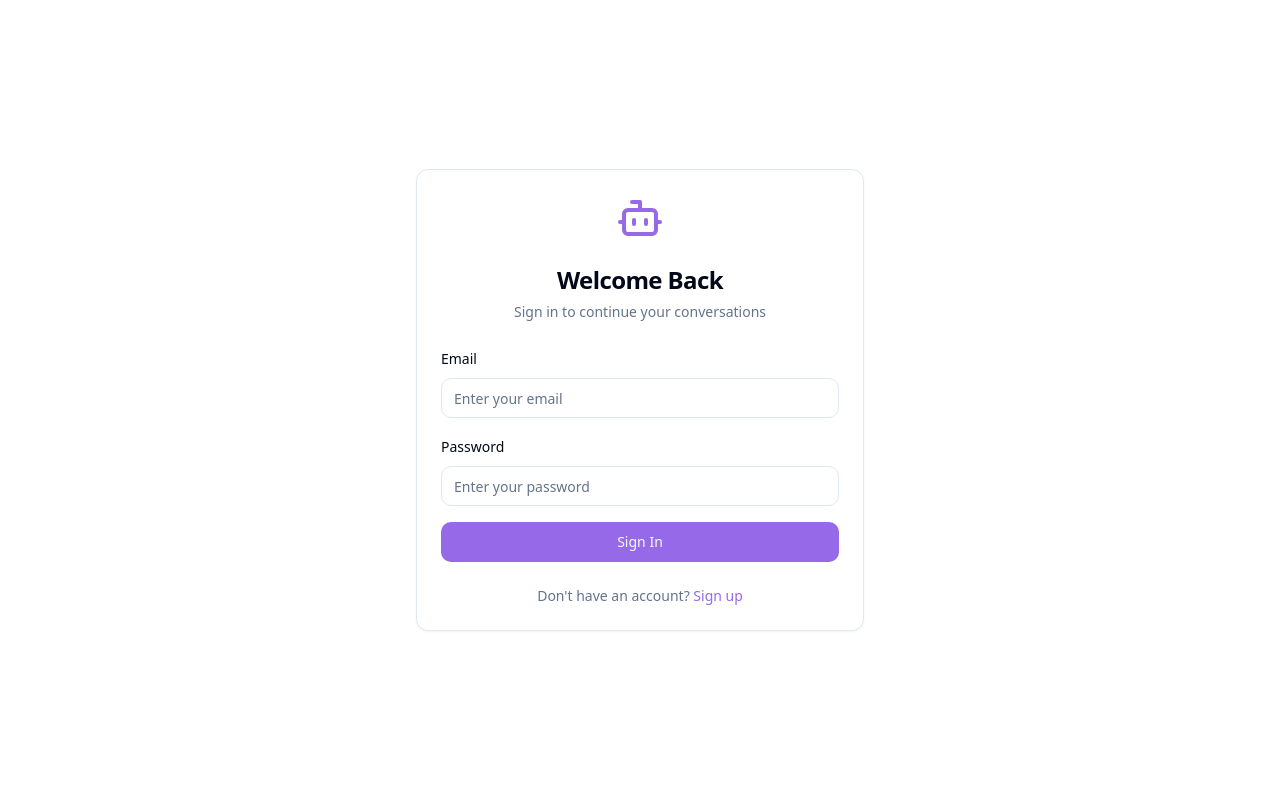
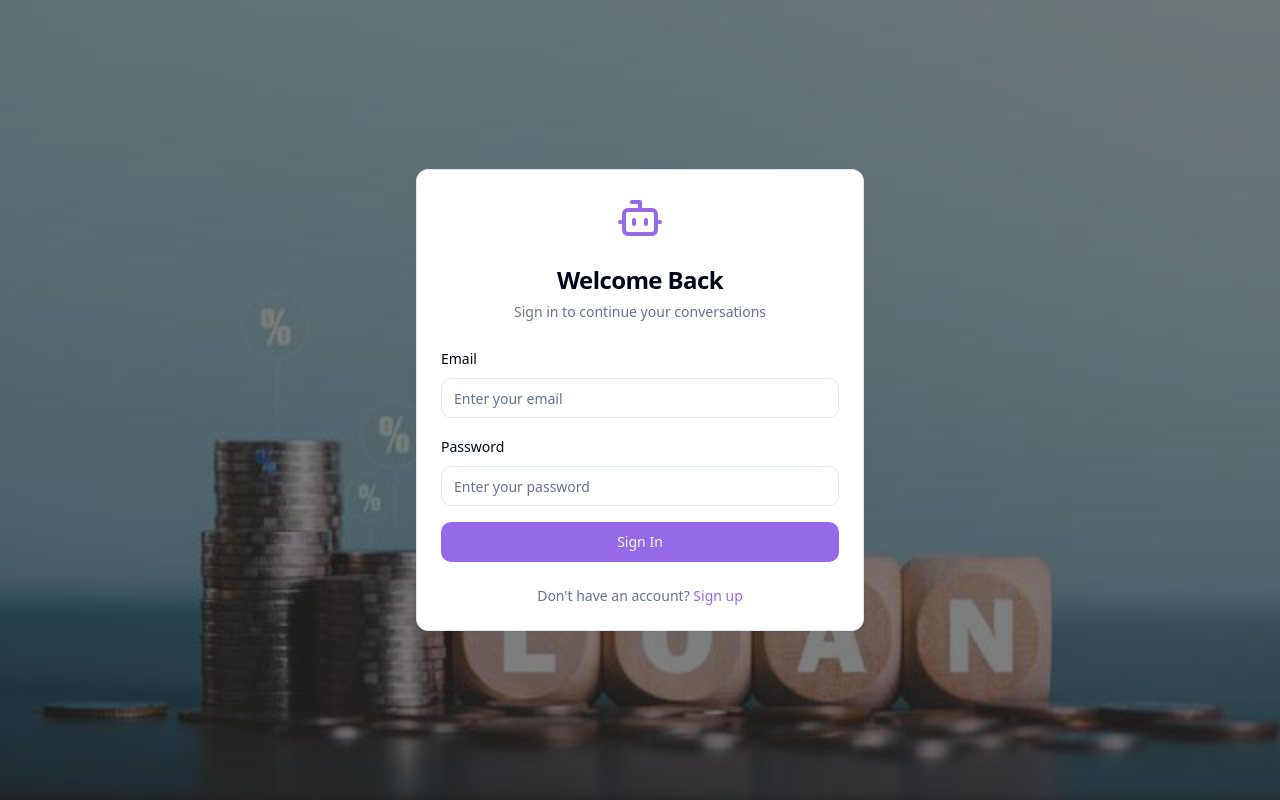
Before and after one commit to giripriyans/audio-text-buddy, a React (Vite) app: page /login in a window 1280 px wide. Built offline with nearby package versions, Linux system fonts and the light colour scheme.

Commit message:
Add login page background
Set the provided image as the background for the login page.

```diff
--- a/src/pages/Login.tsx
+++ b/src/pages/Login.tsx
@@ -34,8 +34,17 @@ const Login = () => {
   };
 
   return (
-    <div className="min-h-screen flex items-center justify-center bg-background px-4">
-      <Card className="w-full max-w-md">
+    <div
+      className="min-h-screen flex items-center justify-center bg-background px-4 relative"
+      style={{
+        backgroundImage: `url('/lovable-uploads/66565d73-3ccb-42ba-a986-ad69b15f1f93.png')`,
+        backgroundSize: 'cover',
+        backgroundPosition: 'center',
+        backgroundRepeat: 'no-repeat'
+      }}
+    >
+      <div className="absolute inset-0 bg-black/50"></div>
+      <Card className="w-full max-w-md relative z-10">
         <CardHeader className="text-center">
           <div className="flex justify-center mb-4">
             <Bot className="h-12 w-12 text-primary" />
```
Also changed, not shown: public/lovable-uploads/66565d73-3ccb-42ba-a986-ad69b15f1f93.png (added).
